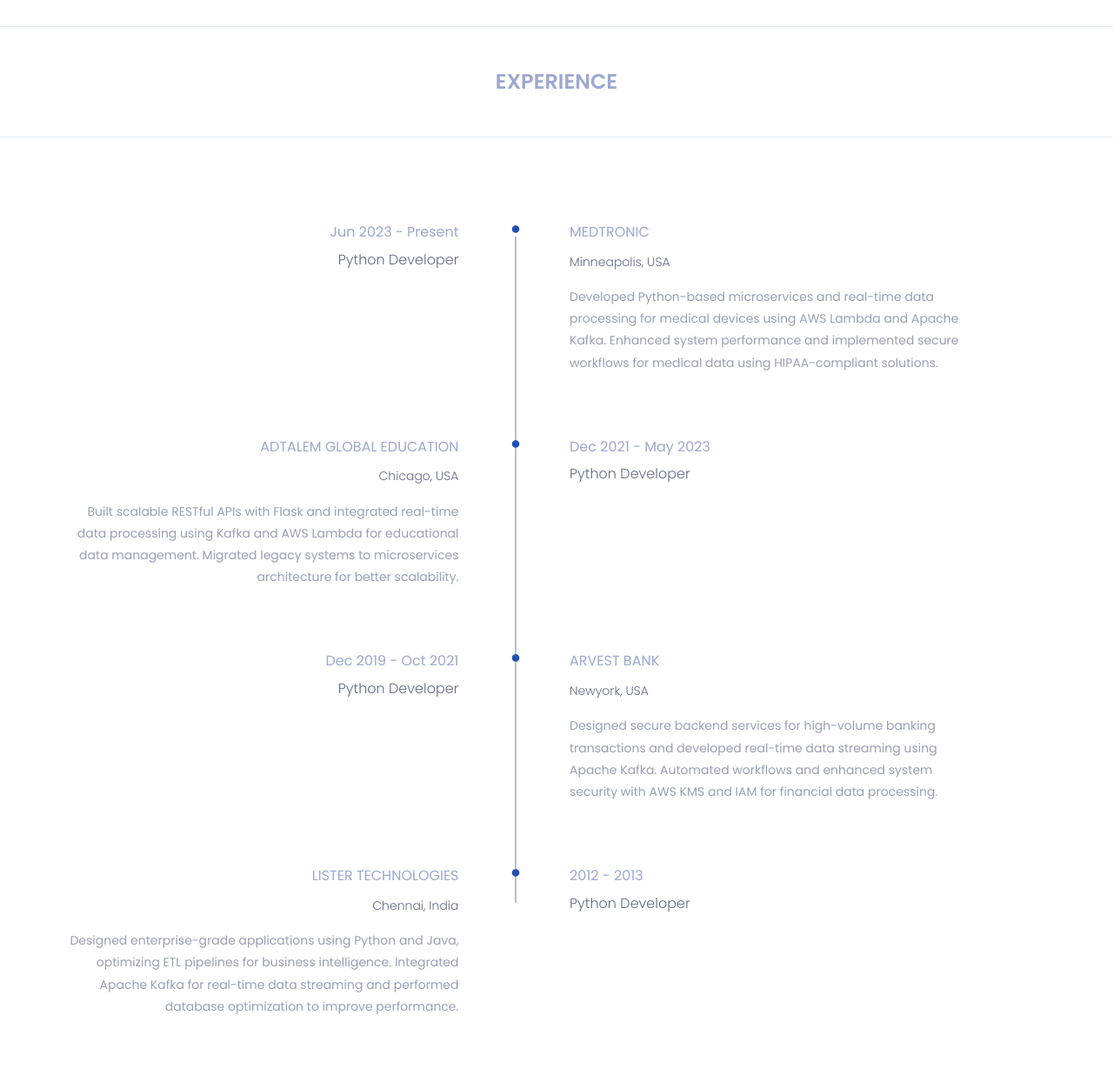
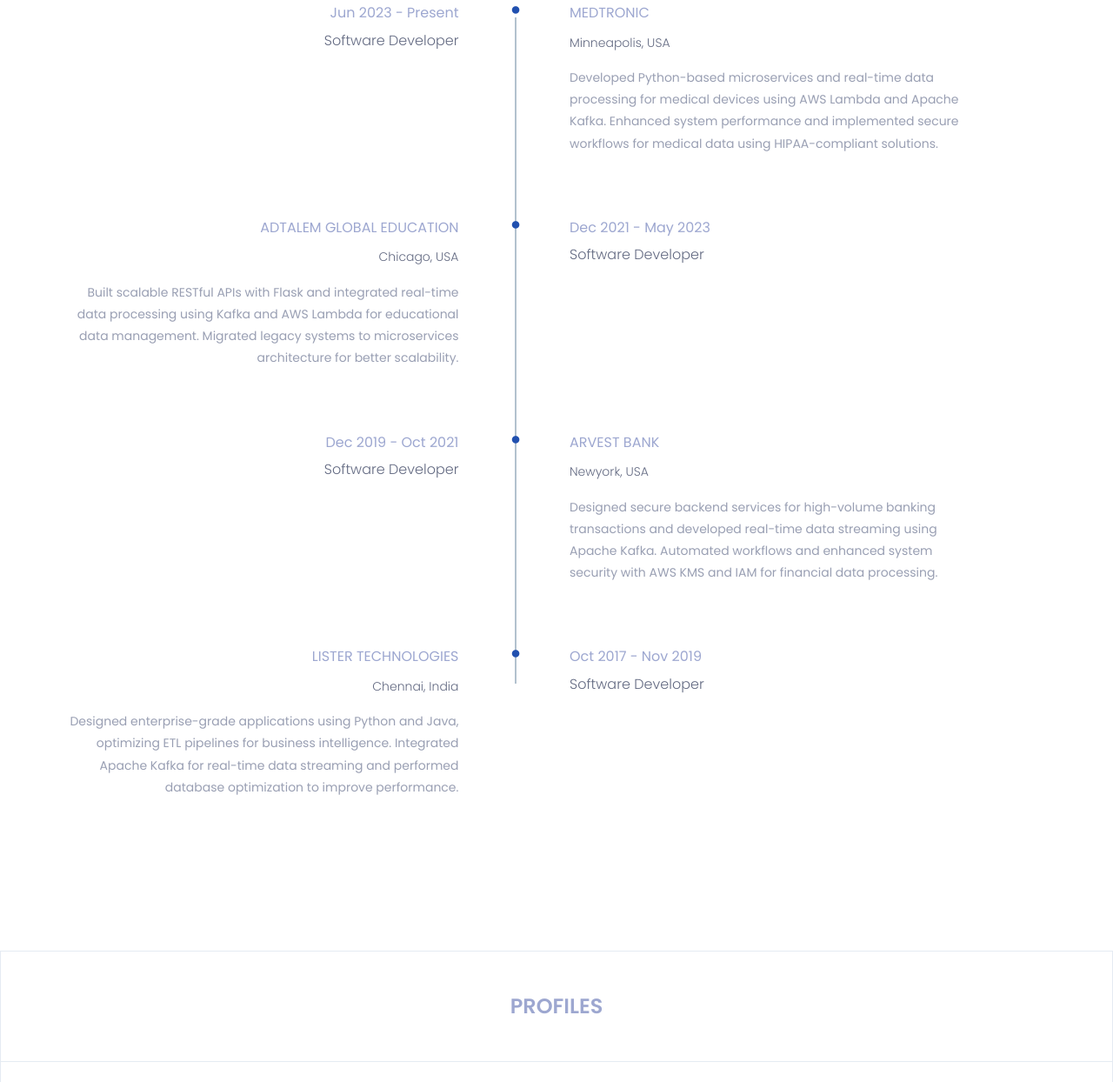
Before and after one commit to Yesho-reddipalli/yesho-reddipalli, a plain HTML site: page index.html in a window 1280 px wide. Shown: the part 3458-4702 px from the top of the page at 87% size. Drawn offline with nearby package versions, Linux system fonts and the light colour scheme.

Commit message:
modifed html

```diff
--- a/index.html
+++ b/index.html
@@ -182,7 +182,7 @@
 							<div class="single-horizontal-timeline">
 								<div class="experience-time">
 
-									<h3>master <span>of </span> computer science</h3>
+									<h3>master's <span>in </span> computer science</h3>
 								</div><!--/.experience-time-->
 								<div class="timeline-horizontal-border">
 									<i class="fa fa-circle" aria-hidden="true"></i>
@@ -195,7 +195,7 @@
 										</h4>
 										<h5>Saint Cloud, USA</h5>
 										<p class="description">
-											I have completed my Master's degree in Computer Science, focusing on advanced topics such as algorithms, cloud technologies, and natural language processing. My coursework and projects involved working with programming languages like Python, C++, Rust, and JavaScript, as well as real-world applications such as brainwave recognition, real-time traffic analysis, and cloud-based solutions.
+
 										</p>
 									</div><!--/.timeline-content-->
 								</div><!--/.timeline-->
@@ -205,7 +205,7 @@
 							<div class="single-horizontal-timeline">
 								<div class="experience-time">
 
-									<h3>bachelor <span>of </span> computer science</h3>
+									<h3>Bachelor's <span>in </span> computer science</h3>
 								</div><!--/.experience-time-->
 								<div class="timeline-horizontal-border">
 									<i class="fa fa-circle" aria-hidden="true"></i>
@@ -214,11 +214,11 @@
 								<div class="timeline">
 									<div class="timeline-content">
 										<h4 class="title">
-											B V Raju Institute of Technology
+											JNTUH College of Engineering
 										</h4>
 										<h5>Hyderabad, India</h5>
 										<p class="description">
-											I completed my Bachelor's degree in Computer Science with a CGPA of 8.29/10. My studies included subjects like Python programming, Artificial Intelligence, Machine Learning, embedded systems, and digital signal processing. I worked on projects such as an IoT-based weather monitoring system and an automated control system, and I gained experience in AI/ML algorithms and their practical applications.
+
 
 										</p>
 									</div><!--/.timeline-content-->
@@ -406,7 +406,7 @@
 											<div class="col-md-5">
 												<div class="experience-time text-right">
 													<h2>Jun 2023 - Present</h2>
-													<h3>Python Developer</h3>
+													<h3>Software Developer</h3>
 												</div><!--/.experience-time-->
 											</div><!--/.col-->
 											<div class="col-md-offset-1 col-md-5">
@@ -436,7 +436,7 @@
 														<span><i class="fa fa-circle" aria-hidden="true"></i></span>
 														2016 - 2018
 													</h2>
-													<h3>associate design director</h3>
+													<h3>Software Developer</h3>
 												</div><!--/.experience-time-->
 											</div><!--/.col-->
 											<div class="col-md-5">
@@ -458,7 +458,7 @@
 														<span><i class="fa fa-circle" aria-hidden="true"></i></span>
 														Dec 2021 - May 2023
 													</h2>
-													<h3>Python Developer</h3>
+													<h3>Software Developer</h3>
 												</div><!--/.experience-time-->
 											</div><!--/.col-->
 										</div>
@@ -471,7 +471,7 @@
 											<div class="col-md-5">
 												<div class="experience-time text-right">
 													<h2>Dec 2019 - Oct 2021</h2>
-													<h3>Python Developer</h3>
+													<h3>Software Developer</h3>
 												</div><!--/.experience-time-->
 											</div><!--/.col-->
 											<div class="col-md-offset-1 col-md-5">
@@ -501,7 +501,7 @@
 														<span><i class="fa fa-circle" aria-hidden="true"></i></span>
 														Oct 2017 - Nov 2019
 													</h2>
-													<h3>Python Developer</h3>
+													<h3>Software Developer</h3>
 												</div><!--/.experience-time-->
 											</div><!--/.col-->
 											<div class="col-md-5">
@@ -521,9 +521,9 @@
 												<div class="experience-time">
 													<h2>
 														<span><i class="fa fa-circle" aria-hidden="true"></i></span>
-														2012 - 2013
+														Oct 2017 - Nov 2019
 													</h2>
-													<h3>Python Developer</h3>
+													<h3>Software Developer</h3>
 												</div><!--/.experience-time-->
 											</div><!--/.col-->
 										</div>
```
